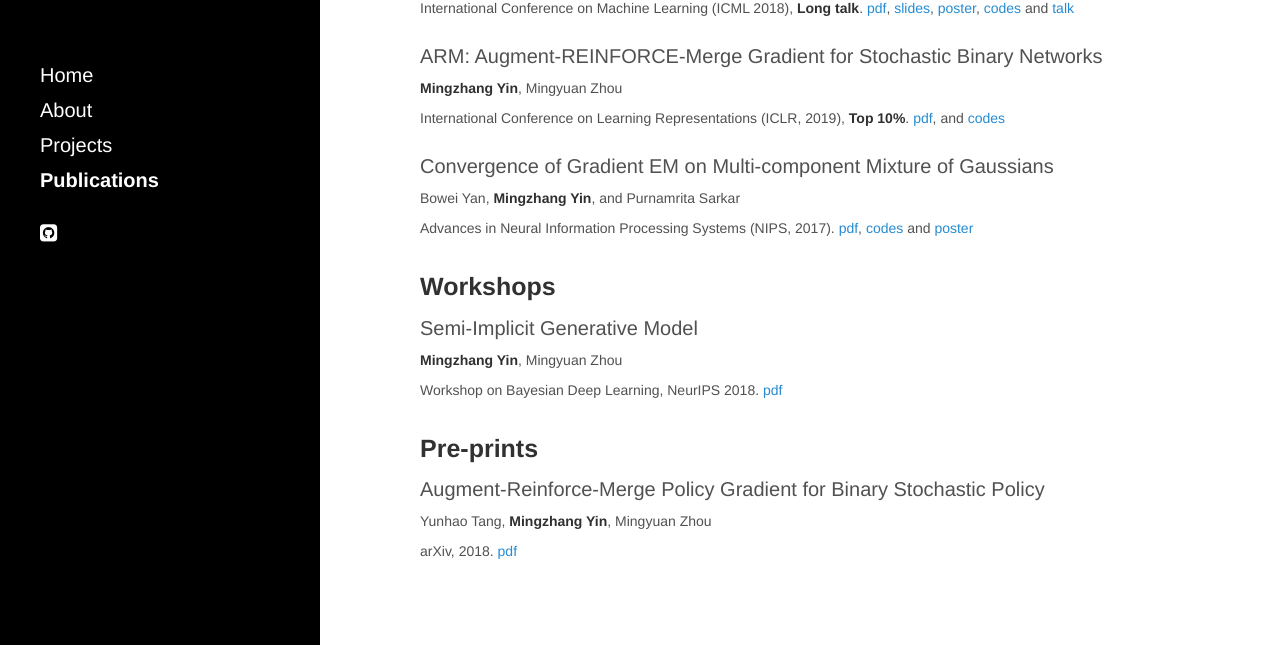
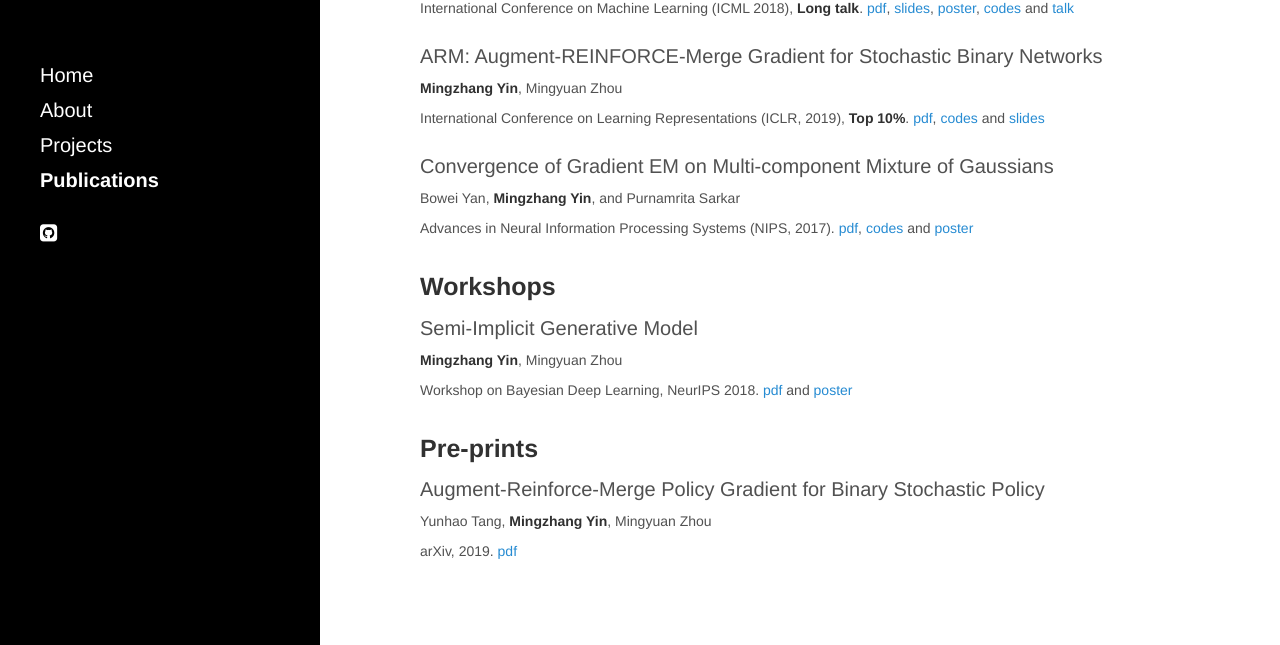
Before and after one commit to mingzhang-yin/mingzhang-yin.github.io, a Jekyll site: the page built from publications.md, in a window 1280 px wide and 954 px high. Shown: the part 250-895 px from the top of the window. Built offline with Jekyll 4.4.1, drawn with Linux system fonts in a browser that asks for light colours; nearby versions of some CDN libraries.

Commit message:
Update publications.md

```diff
--- a/publications.md
+++ b/publications.md
@@ -11,9 +11,10 @@ Semi-Implicit Variational Inference
 International Conference on Machine Learning (ICML 2018), **Long talk**.  [pdf](http://proceedings.mlr.press/v80/yin18b/yin18b.pdf), <a href="https://github.com/mingzhang-yin/mingzhang-yin.github.io/blob/master/assets/pdfs/SIVI_ICML.pdf" target="_blank">slides</a>, <a href="https://github.com/mingzhang-yin/mingzhang-yin.github.io/blob/master/assets/pdfs/SIVI_poster.pdf" target="_blank">poster</a>, <a href="https://github.com/mingzhang-yin/SIVI" target="_blank">codes </a> and <a href="https://vimeo.com/294655456" target="_blank"> talk </a>
  </span>
 
+
  ARM: Augment-REINFORCE-Merge Gradient for Stochastic Binary Networks
 <br> <span style="font-size:14px"> **Mingzhang Yin**, Mingyuan Zhou  <br>
-International Conference on Learning Representations (ICLR, 2019), **Top 10%**.  [pdf](https://openreview.net/pdf?id=S1lg0jAcYm), and <a href="https://github.com/mingzhang-yin/ARM-gradient" target="_blank">codes </a>
+International Conference on Learning Representations (ICLR, 2019), **Top 10%**.  [pdf](https://openreview.net/pdf?id=S1lg0jAcYm), <a href="https://github.com/mingzhang-yin/ARM-gradient" target="_blank">codes </a> and <a href="https://github.com/mingzhang-yin/mingzhang-yin.github.io/blob/master/assets/pdfs/ARM_slides_binary.pdf" target="_blank">slides </a>
  </span>
 
 
@@ -25,7 +26,7 @@ Advances in Neural Information Processing Systems (NIPS, 2017).  [pdf](https://p
 
 Semi-Implicit Generative Model
 <br> <span style="font-size:14px"> **Mingzhang Yin**, Mingyuan Zhou  <br>
- Workshop on Bayesian Deep Learning, NeurIPS 2018. [pdf](http://bayesiandeeplearning.org/2018/papers/84.pdf)
+ Workshop on Bayesian Deep Learning, NeurIPS 2018. [pdf](http://bayesiandeeplearning.org/2018/papers/84.pdf) and <a href="https://github.com/mingzhang-yin/mingzhang-yin.github.io/blob/master/assets/pdfs/sigmo_poster.pdf">poster </a> </span>
 
 
 
@@ -34,4 +35,4 @@ Semi-Implicit Generative Model
 
 Augment-Reinforce-Merge Policy Gradient for Binary Stochastic Policy
 <br> <span style="font-size:14px"> Yunhao Tang, **Mingzhang Yin**, Mingyuan Zhou  <br>
-arXiv, 2018. [pdf](https://arxiv.org/abs/1903.05284)
+arXiv, 2019. [pdf](https://arxiv.org/abs/1903.05284)
```
